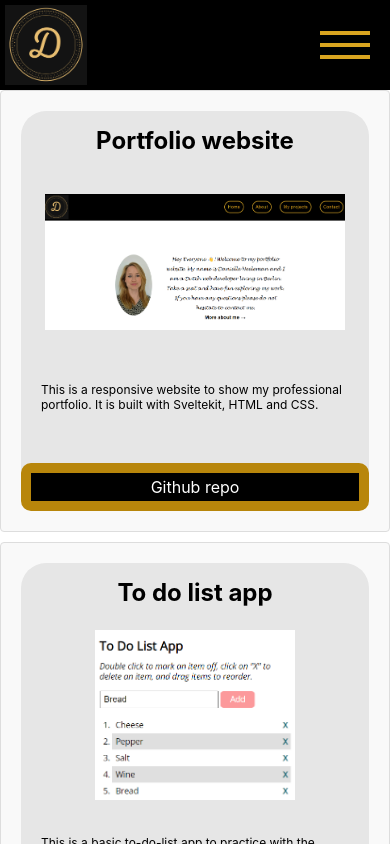
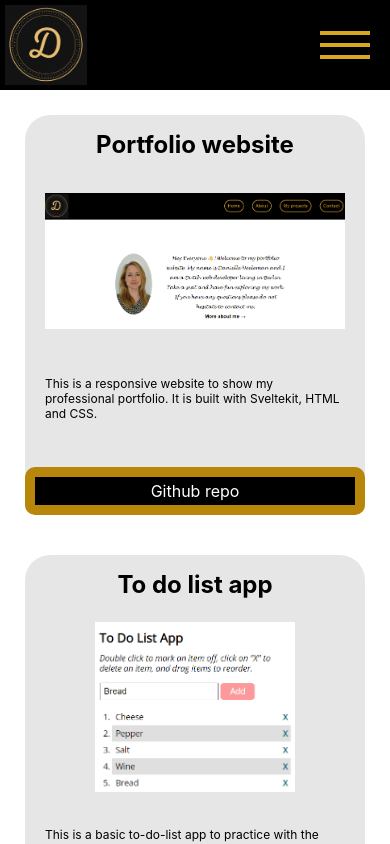
Before and after one commit to Techdaan1/portfolio-website-sveltekit, a SvelteKit app: page /projects in a window 390 px wide. Shown: the top 844 px of the page. Built offline with nearby package versions, Linux system fonts and the light colour scheme.

Commit message:
make project items more responsive

```diff
--- a/src/routes/projects/+page.svelte
+++ b/src/routes/projects/+page.svelte
@@ -130,37 +130,49 @@ built with Javascript and CSS."
 <style>
   .project-container {
     display: grid;
-    grid-template-columns: repeat(auto-fit, minmax(300px, 1fr));
-    gap: 10px;
+    justify-content: center;
+    display: -ms-grid;
+    -ms-grid-columns: 1fr 1fr;
+    grid-template-columns: 1fr 1fr 1fr;
+    display: inline-block;
+    margin: 10px;
   }
 
   .project-item {
-    display: flex;
-    flex-direction: column;
-    align-items: center;
-    justify-content: center;
-    padding: 10px;
-    box-sizing: border-box;
-    background-color: #f9f9f9;
-    border: 1px solid #ddd;
-    border-radius: 4px;
+    margin: 5px;
   }
 
-  .project-item img {
-    max-width: 100%;
-    height: auto;
-    border-radius: 4px;
+  @supports (display: grid) {
+    .project-container {
+      display: -ms-grid;
+      display: grid;
+      -ms-grid-columns: 1fr 1fr 1fr;
+      grid-template-columns: 1fr 1fr 1fr;
+    }
   }
 
-  @media (max-width: 550px) {
+  @media all and (max-width: 550px) {
     .project-container {
       grid-template-columns: 1fr;
     }
   }
 
-  @media (min-width: 551px) and (max-width: 850px) {
+  @media all and (min-width: 550px) and (max-width: 850px) {
     .project-container {
       grid-template-columns: 1fr 1fr;
     }
   }
+
+  @media all and (max-width: 850px) {
+    .project-container {
+      grid-gap: 10px;
+    }
+
+    .project-item:last-child {
+      -ms-grid-column: auto / auto;
+      grid-column: auto / auto;
+      -ms-grid-row: auto / auto;
+      grid-row: auto / auto;
+    }
+  }
 </style>
```
